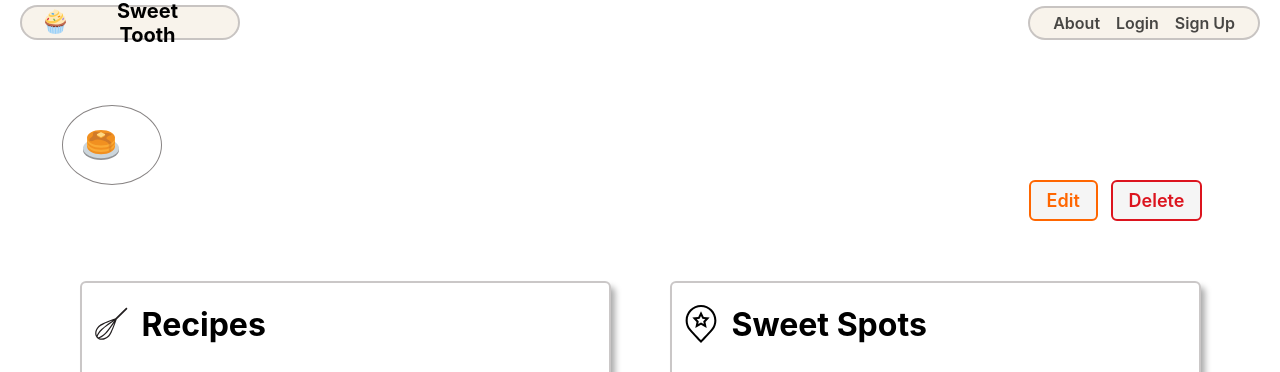
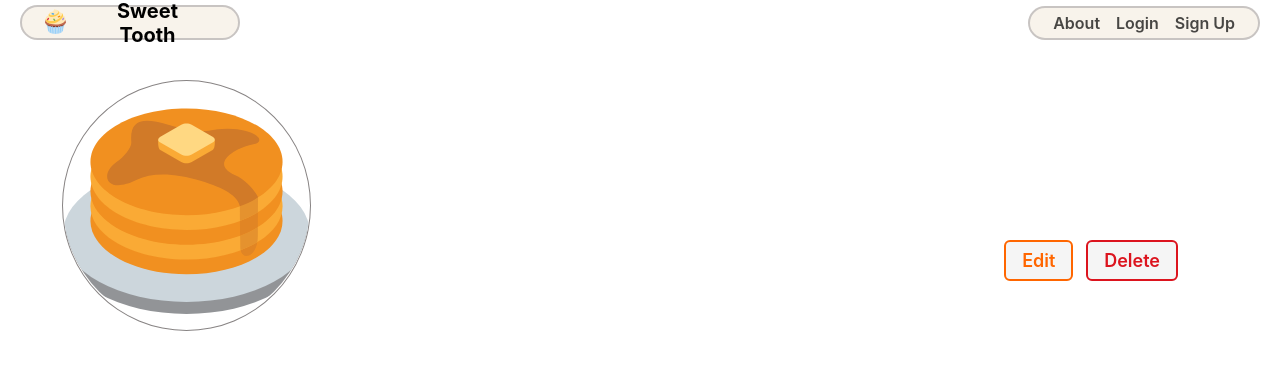
Before and after one commit to jessykim/dessert-collector-lab, a Django app: template main_app/templates/desserts/detail.html in a window 1280 px wide. Shown: the part 15-387 px from the top of the page. Run offline with Django 4.2, Linux system fonts and the light colour scheme; the template is opened without the code that fills it: values that come from a table or form of the project are taken from there, others are empty.

Commit message:
style dessert details page - when min-width is 768px

```diff
--- a/main_app/static/css/desserts/dessert-detail.css
+++ b/main_app/static/css/desserts/dessert-detail.css
@@ -8,9 +8,6 @@
 
 .dessert-img {
   width: 25%;
-  max-width: 100px;
-  padding: 20px;
-  /* margin-right: 25px; */
   border: 1px solid rgba(118, 114, 114, 0.875);
   border-radius: 50%;
 }
@@ -53,7 +50,6 @@
 
 .dessert-details h1 {
   font-size: var(--font-xxl);
-  /* margin: 15px 0 3px; */
   margin: 0;
 }
 
@@ -194,16 +190,17 @@
     padding: 40px 52px;
     flex-direction: row;
     align-items: center;
-    justify-content: start;
+    justify-content: center;
+    width: 100%;
   }
 
-  .dessert-img {
-    width: 25%;
-    max-width: 100px;
-    padding: 20px;
-    /* margin-right: 25px; */
-    border: 1px solid rgba(118, 114, 114, 0.875);
+  .dessert-img > img {
+    width: 100%;
     border-radius: 50%;
+  }
+
+  .dessert-details {
+    padding: 0 40px;
   }
 
   .bottom-container {
```
